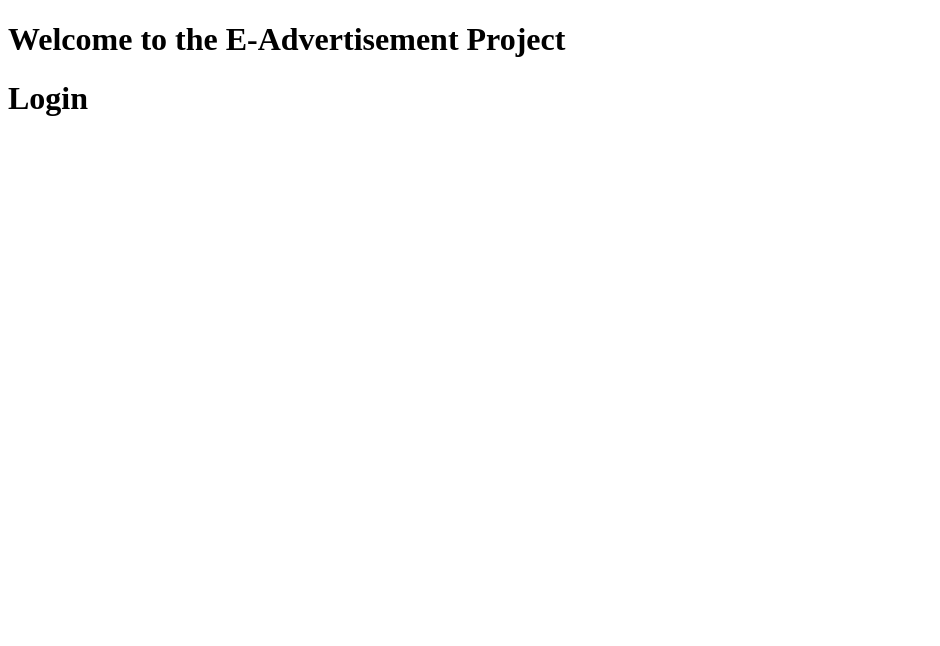
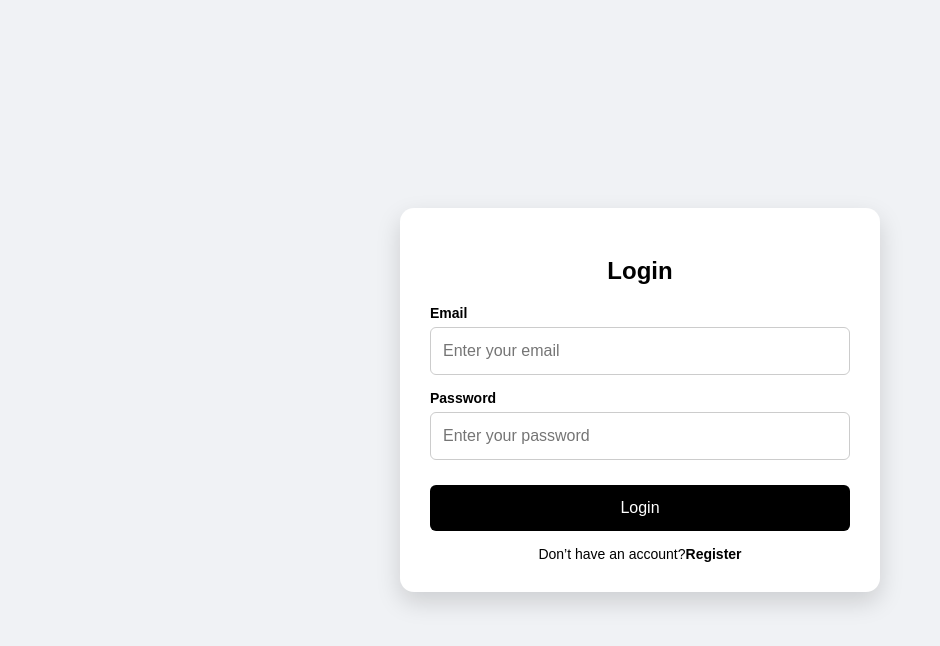
Before and after one commit to trangoliya/e-advertisement-platform, a React (Vite) app in the folder client/: page /login in a window 1280 px wide. Shown: the top 646 px of the page, without its empty margins (0-940 px from the left). Built offline with nearby package versions, Linux system fonts and the light colour scheme.

Commit message:
Implement authentication flow with login, registration, and protected routes

```diff
--- a/client/src/App.jsx
+++ b/client/src/App.jsx
@@ -1,12 +1,29 @@
-import { BrowserRouter } from "react-router-dom";
-import AppRoutes from "./routes/AppRoutes.jsx";
+import { BrowserRouter, Routes, Route, Navigate } from "react-router-dom";
+import AuthLayout from "./layouts/AuthLayout.jsx";
+import ProtectedRoute from "./routes/ProtectedRoute.jsx";
+// import AppRoutes from "./routes/AppRoutes.jsx";
+import Login from "./pages/auth/Login.jsx";
+import Register from "./pages/auth/Register.jsx";
+import Dashboard from "./pages/auth/dashboard/Dashboard.jsx";
 
 function App() {
   return (
     <div>
-      <h1>Welcome to the E-Advertisement Project</h1>
+      {/* <h1>Welcome to the E-Advertisement Project</h1> */}
       <BrowserRouter>
-        <AppRoutes />
+        <Routes>
+          <Route path="/" element={<Navigate to="/login" replace />} />
+          {/* Auth routes */}
+          <Route element={<AuthLayout />} >
+          <Route path="/login" element={<Login />} />
+          <Route path="/register" element={<Register />} />
+          </Route>
+          {/* Protected routes */}
+          <Route element={<ProtectedRoute />}>
+          <Route path="/dashboard" element={<Dashboard />} />
+          </Route>
+        </Routes>
+        {/* <AppRoutes /> */}
       </BrowserRouter>
     </div>
   );
--- /dev/null
+++ b/client/src/layouts/AuthLayout.jsx
@@ -0,0 +1,17 @@
+import {Outlet, Navigate} from 'react-router-dom';
+
+const AuthLayout = () => {
+  const isAuthenticated = localStorage.getItem("token");
+
+  if (isAuthenticated) {
+    return <Navigate to="/dashboard" replace/>;
+  }
+
+  return (
+    <div>
+      <Outlet />
+    </div>
+  )
+}
+
+export default AuthLayout;
--- a/client/src/pages/auth/Login.jsx
+++ b/client/src/pages/auth/Login.jsx
@@ -1,7 +1,41 @@
-function Login() {
+import { useNavigate } from "react-router-dom";
+import "../../styles/auth.css";
+import "../../styles/globle.css";
+const Login = () => {
+  const navigate = useNavigate();
+
+  const handleLogin = () => {
+    localStorage.setItem("token", "dummy-token");
+    navigate("/dashboard");
+  };
   return (
-    <h1>Login</h1>
-  )
-}
+    <div className="auth-container">
+      <div className="login-card">
+        <h2>Login</h2>
 
-export default Login
+        <form>
+          <div className="form-group">
+            <label>Email</label>
+            <input type="email" placeholder="Enter your email" required />
+          </div>
+
+          <div className="form-group">
+            <label>Password</label>
+            <input type="password" placeholder="Enter your password" required />
+          </div>
+
+          <button type="submit" onClick={handleLogin}>
+            Login
+          </button>
+        </form>
+
+        <div className="login-links">
+          Don’t have an account?
+          <a href="/register">Register</a>
+        </div>
+      </div>
+    </div>
+  );
+};
+
+export default Login;
--- a/client/src/pages/auth/Register.jsx
+++ b/client/src/pages/auth/Register.jsx
@@ -1,6 +1,56 @@
-function Register(){
+import "../../styles/auth.css";
+import "../../styles/globle.css";
+
+const Register = () => {
   return (
-    <h1>Register</h1>
-  )
-}
-export default Register
+   <div className="auth-container">
+      <div className="register-card">
+        <h2>Create Account</h2>
+
+        <form>
+          <div className="form-group">
+            <label htmlFor="name">Full Name</label>
+            <input type="text" id="name" placeholder="Enter your name" required />
+          </div>
+
+          <div className="form-group">
+            <label htmlFor="email">Email Address</label>
+            <input
+              type="email"
+              id="email"
+              placeholder="Enter your email"
+              required
+            />
+          </div>
+
+          <div className="form-group">
+            <label htmlFor="password">Password</label>
+            <input
+              type="password"
+              id="password"
+              placeholder="Create a password"
+              required
+            />
+          </div>
+
+          <div className="form-group">
+            <label htmlFor="confirm">Confirm Password</label>
+            <input
+              type="password"
+              id="confirm"
+              placeholder="Confirm your password"
+              required
+            />
+          </div>
+
+          <button type="submit">Register</button>
+        </form>
+        <div className="login-link">
+              Already have an account?
+              <a href="/login">Login</a>
+          </div>
+      </div>
+   </div>
+  );
+};
+export default Register;
--- /dev/null
+++ b/client/src/pages/auth/dashboard/Dashboard.jsx
@@ -0,0 +1,8 @@
+const Dashboard = () => {
+  return(
+    <h2>Welcome to the Dashboard</h2>
+  )
+
+}
+
+export default Dashboard;
--- /dev/null
+++ b/client/src/routes/ProtectedRoute.jsx
@@ -0,0 +1,12 @@
+import { Navigate, Outlet } from "react-router-dom";
+
+const ProtectedRoute = () => {
+  // console.log("ProtectedRoute rendered");
+  const isAuthentticated = localStorage.getItem("token");
+  // console.log("Token:", isAuthentticated);
+
+
+  return isAuthentticated ? <Outlet /> : <Navigate to="/login" replace />;
+}
+
+export default ProtectedRoute;
--- /dev/null
+++ b/client/src/styles/auth.css
@@ -0,0 +1,85 @@
+.auth-container {
+  min-height: 100vh;
+  display: flex;
+  justify-content: center;
+  align-items: center;
+  background: #f0f2f5;
+}
+
+.login-card,
+.register-card {
+  background: #fff;
+  width: 100%;
+  max-width: 480px;
+  padding: 30px;
+  border-radius: 14px;
+  box-shadow: 0 10px 25px rgba(0, 0, 0, 0.15);
+}
+
+.login-card h2,
+.register-card h2 {
+  text-align: center;
+  margin-bottom: 20px;
+}
+
+/* Form */
+.form-group {
+  margin-bottom: 15px;
+}
+
+label {
+  display: block;
+  margin-bottom: 6px;
+  font-weight: bold;
+  font-size: 14px;
+}
+
+input {
+  width: 100%;
+  padding: 14px 12px;
+  border-radius: 6px;
+  border: 1px solid #ccc;
+  font-size: 16px;
+}
+
+input:focus {
+  outline: none;
+  border-color: #000;
+}
+
+/* Button */
+button {
+  width: 100%;
+  padding: 14px;
+  background: #000;
+  color: #fff;
+  border: none;
+  border-radius: 6px;
+  font-size: 16px;
+  cursor: pointer;
+  margin-top: 10px;
+}
+
+button:hover {
+  background: #333;
+}
+
+/* Links */
+.login-links,
+.login-link {
+  margin-top: 15px;
+  text-align: center;
+  font-size: 14px;
+}
+
+.login-links a,
+.login-link a {
+  color: #000;
+  font-weight: bold;
+  text-decoration: none;
+}
+
+.login-links a:hover,
+.login-link a:hover {
+  text-decoration: underline;
+}
--- /dev/null
+++ b/client/src/styles/globle.css
@@ -0,0 +1,7 @@
+* {
+ box-sizing: border-box;
+ font-family: Arial, Helvetica, sans-serif;
+}
+body {
+  margin: 0;
+  }
```
